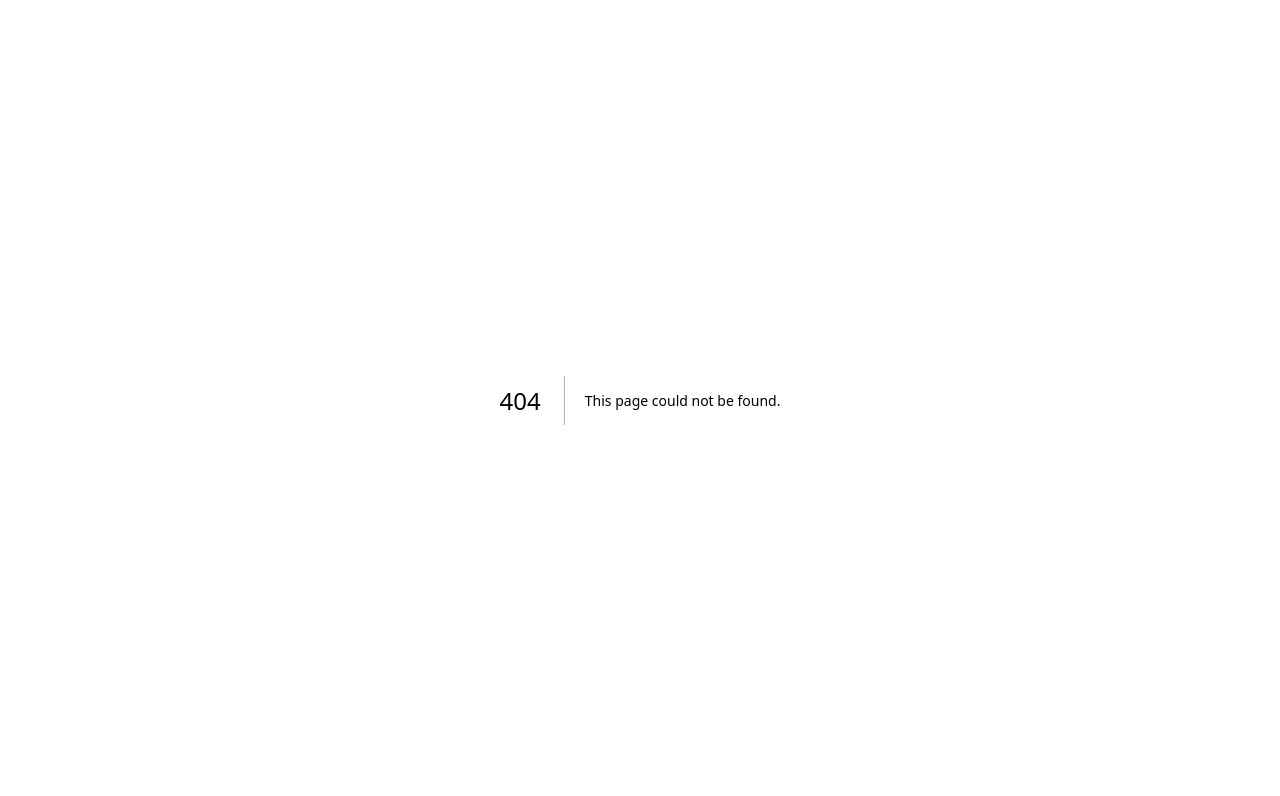
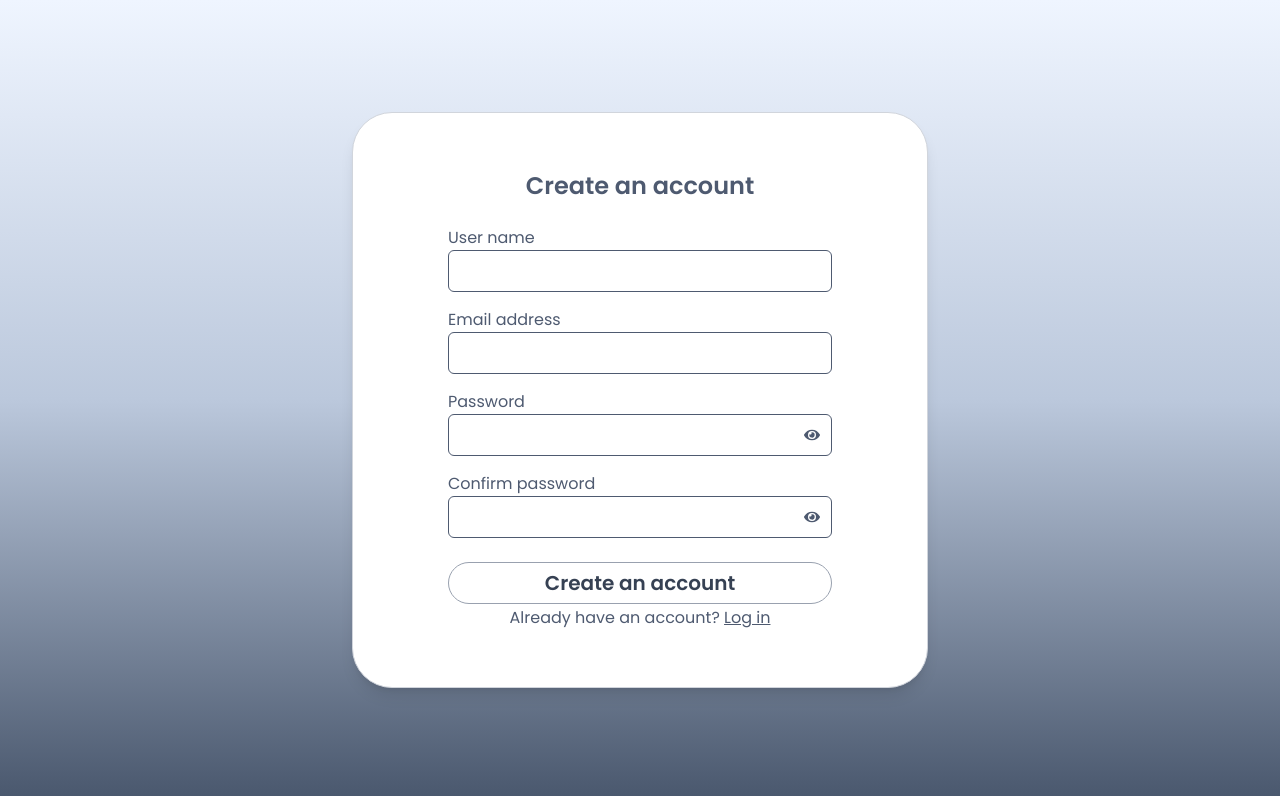
Before and after one commit to Dl1e05/hci-project, a Next.js app in the folder frontend/: page /signup in a window 1280 px wide. Before the commit this address had no page. Shown: the top 796 px of the page. Built offline with nearby package versions, Linux system fonts and the light colour scheme.

Commit message:
feat: added template of login and signup

```diff
--- a/frontend/package.json
+++ b/frontend/package.json
@@ -12,7 +12,8 @@
     "next": "15.5.4",
     "postcss-nesting": "^13.0.2",
     "react": "19.1.0",
-    "react-dom": "19.1.0"
+    "react-dom": "19.1.0",
+    "react-icons": "^5.5.0"
   },
   "devDependencies": {
     "@eslint/eslintrc": "^3",
--- /dev/null
+++ b/frontend/src/app/(auth)/components/auth-module.tsx
@@ -0,0 +1,14 @@
+import { ReactNode } from "react";
+
+export default function AuthModal({children}: {children: ReactNode}){
+    return (
+       <div className="h-screen flex items-center justify-center p-4">
+        <div className="bg-white p-12 rounded-[40px] shadow-lg border border-gray-300 radius-
+        w-full max-w-md sm:max-w-lg md:max-w-xl aspect-square max-h-[90vh]
+        overflow-y-auto flex flex-col items-center justify-center
+        ">
+        {children}
+      </div>
+    </div>
+  );
+}
--- a/frontend/src/app/(auth)/login/page.tsx
+++ b/frontend/src/app/(auth)/login/page.tsx
@@ -1,7 +1,61 @@
-export default function login(){
-    return (
-        <>
-            <p>papa</p>
-        </>
-    )
-}
+'use client';
+
+import React, { useState } from 'react';
+import AuthModal from '../components/auth-module';
+import Input from '@/components/Input/Input';
+import Button from '@/components/Button/Button';
+
+export default function Login() {
+  const [email, setEmail] = useState('');
+  const [password, setPassword] = useState('');
+  return (
+  <>
+  <AuthModal>
+    <div className='text-center'>
+      <h2 className="text-2xl font-semibold mb-6">Log into your account</h2>
+    </div>
+
+
+    <div className='w-full max-w-sm mx-auto'>
+      <form className='flex flex-col gap-2'>
+      <p>Email address</p>
+      <Input
+        type="email"
+        placeholder=""
+        value={email}
+        onChange={(e) => setEmail(e.target.value)}
+      />
+      <p>Password</p>
+      <Input
+        type="password"
+        placeholder=""
+        value={password}
+        onChange={(e) => setPassword(e.target.value)}
+      />
+      <div className="flex justify-between items-center text-sm">
+        <div className="flex items-center">
+          <input type="checkbox" id="remember-me" name="remember-me" />
+          <label htmlFor="remember-me">Remember me</label>
+        </div>
+        <div>
+          <a href="/forgot-password" className='underline'>Forgot your password?</a>
+        </div>
+      </div>
+      <div className="flex justify-center mt-6 mb-0.5">
+        <Button className='text-xl w-full'>
+          Log in
+        </Button>
+      </div>
+    </form>
+
+
+      <div className="text-center">
+        <p>
+          Don’t have an account? <a href="/signup" className="underline">Sign up</a>
+        </p>
+      </div>
+    </div>
+  </AuthModal>
+  </>
+  );
+};
--- /dev/null
+++ b/frontend/src/app/(auth)/signup/page.tsx
@@ -0,0 +1,73 @@
+'use client'
+import React, { useState } from 'react';
+import AuthModal  from '../components/auth-module';
+import Input from '@/components/Input/Input';
+import Button from '@/components/Button/Button';
+
+
+export default function SignUp() {
+  const [username, setUsername] = useState('');
+  const [email, setEmail] = useState('');
+  const [password, setPassword] = useState('');
+  const [confirmPassword, setConfirmPassword] = useState('');
+
+  const handleSignUp = (e: React.FormEvent) => {
+    e.preventDefault();
+    console.log();
+  }
+  return (
+  <>
+    <AuthModal>
+    <div className='text-center'>
+      <h2 className="text-2xl font-semibold mb-6">Create an account</h2>
+    </div>
+    <div className='w-full max-w-sm mx-auto'>
+      <form onSubmit={handleSignUp}>
+      <p>User name</p>
+      <Input
+        type="text"
+        placeholder=""
+        value={username}
+        onChange={(e) => setUsername(e.target.value)}
+      />
+      <p>Email address</p>
+      <Input
+          type="email"
+          placeholder=""
+          value={email}
+          onChange={(e) => setEmail(e.target.value)}
+      />
+      <p>Password</p>
+      <Input
+          type="password"
+          placeholder=""
+          value={password}
+          onChange={(e) => setPassword(e.target.value)}
+      />
+      <p>Confirm password</p>
+      <Input
+          type="password"
+          placeholder=""
+          value={confirmPassword}
+          onChange={(e) => setConfirmPassword(e.target.value)}
+      />
+
+      <div className="flex justify-center mt-6 mb-0.5">
+        <Button className='text-xl w-full'>
+          Create an account
+        </Button>
+      </div>
+
+    </form>
+    <div className='text-center'>
+      <p>
+        Already have an account? <a href="/login" className='underline'>Log in</a>
+      </p>
+    </div>
+    </div>
+
+
+    </AuthModal>
+  </>
+  );
+};
--- /dev/null
+++ b/frontend/src/components/Button/Button.tsx
@@ -0,0 +1,24 @@
+'use client';
+import React from "react";
+
+interface ButtonProps{
+    children: React.ReactNode;
+    onClick?: () => void;
+    type?: "button" | "submit" | "reset";
+    className?: string
+}
+
+
+
+export default function Button({children, onClick, type = "button", className = ""}: ButtonProps) {
+  const baseStyles = "w-90 py-1.5 px-10 border border-gray-400 rounded-full font-semibold text-gray-700 hover:bg-gray-100 transition-colors duration-200"
+  return (
+    <button
+      type = {type}
+      onClick = {onClick}
+      className={`${baseStyles} ${className}`}
+    >
+      {children}
+    </button>
+  )
+}
--- /dev/null
+++ b/frontend/src/components/Input/Input.tsx
@@ -0,0 +1,41 @@
+'use client';
+
+import React, {ChangeEvent, useState} from "react";
+import { FaEye, FaEyeSlash } from "react-icons/fa";
+
+interface InputProps {
+  type: string;
+  placeholder: string;
+  value: string;
+  onChange: (event: ChangeEvent<HTMLInputElement>) => void;
+}
+
+export default function Input({ type, placeholder, value, onChange }: InputProps) {
+  const [showPassword, setShowPassword] = useState(false)
+
+  const togglePasswordVisibility = () => {
+    setShowPassword(!showPassword);
+  }
+
+  const inputType = type === 'password' && showPassword ? 'text' : type;
+  return (
+    <div className="relative w-full mb-4">
+      <input
+        type={inputType}
+        placeholder={placeholder}
+        value={value}
+        onChange={onChange}
+        className="border rounded-md px-4 py-2 w-full"
+      />
+      {type === 'password' && (
+          <button
+            type="button"
+            onClick={togglePasswordVisibility}
+            className="absolute inset-y-0 right-0 flex items-center pr-3"
+          >
+            {showPassword ? <FaEyeSlash /> : <FaEye />}
+          </button>
+      )}
+    </div>
+  )
+}
--- a/frontend/src/styles/globals.css
+++ b/frontend/src/styles/globals.css
@@ -1,26 +1,28 @@
+@import url('https://fonts.googleapis.com/css2?family=Poppins:wght@300;400;500;600;700&display=swap');
 @import "tailwindcss";
 
+
 :root {
-  --background: #ffffff;
-  --foreground: #171717;
+  --background: linear-gradient(to bottom, #EFF5FF, #BBC8DC, #49576D);
+  --foreground: #4E5A70;
 }
 
 @theme inline {
   --color-background: var(--background);
   --color-foreground: var(--foreground);
-  --font-sans: var(--font-geist-sans);
+  --font-sans: "Poppins", ui-sans-serif, system-ui, -apple-system, "Segoe UI",
+               Roboto, Arial, "Noto Sans", "Liberation Sans", sans-serif,
+               "Apple Color Emoji", "Segoe UI Emoji";
   --font-mono: var(--font-geist-mono);
 }
 
-@media (prefers-color-scheme: dark) {
-  :root {
-    --background: #ffffff;
-    --foreground: #000000;
-  }
+html, body{
+  height: 100%;
+  margin: 0;
+  padding: 0;
 }
-
 body {
   background: var(--background);
   color: var(--foreground);
-  font-family: Arial, Helvetica, sans-serif;
+  font-family: var(--font-sans);
 }
```
Also changed, not shown: frontend/src/app/(auth)/singup/page.tsx (deleted), 1 other file (tests, documents, lock files or other folders).
